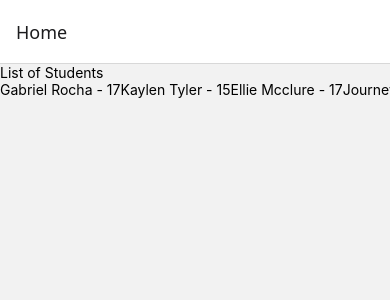
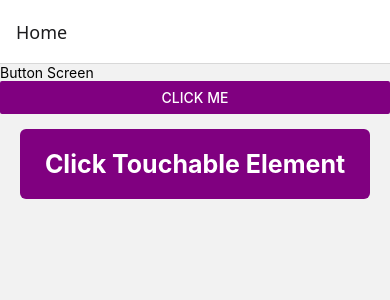
Before and after one commit to DusanPeric44/first-react-app-dec25, a React Native app: screen /Home in a window 390 px wide. Shown: the top 300 px of the page. Built offline with nearby package versions, Linux system fonts and the light colour scheme.

Commit message:
module 6

```diff
--- a/App.js
+++ b/App.js
@@ -5,6 +5,7 @@ import { StyleSheet, Text, View } from "react-native";
 import MainScreen from "./screens/MainScreen";
 import ExcerciseScreen from "./screens/ExerciseScreen";
 import ListScreen from "./screens/ListScreen";
+import ButtonScreen from "./screens/ButtonScreen";
 
 const Stack = createStackNavigator();
 
@@ -12,7 +13,7 @@ export default function App() {
   return (
     <NavigationContainer>
       <Stack.Navigator>
-        <Stack.Screen name="Home" component={ListScreen}></Stack.Screen>
+        <Stack.Screen name="Home" component={ButtonScreen}></Stack.Screen>
       </Stack.Navigator>
     </NavigationContainer>
   );
--- /dev/null
+++ b/screens/ButtonScreen.js
@@ -0,0 +1,41 @@
+import React from "react";
+import { View, Text, StyleSheet, Button, TouchableOpacity } from "react-native";
+
+const ButtonScreen = () => {
+  let counter = 0;
+  let counter1 = 0;
+  return (
+    <View>
+      <Text>Button Screen</Text>
+      <Button
+        title="Click me"
+        color="purple"
+        onPress={() => console.log("Button Clicked: ", counter++)}
+      ></Button>
+      <TouchableOpacity
+        style={styles.touchableBtn}
+        onPress={() => console.log("TouchableOpacity clicked: ", counter1++)}
+      >
+        <Text style={styles.txtStyle}>Click Touchable Element</Text>
+      </TouchableOpacity>
+    </View>
+  );
+};
+
+const styles = StyleSheet.create({
+  touchableBtn: {
+    backgroundColor: "purple",
+    marginVertical: 15,
+    padding: 20,
+    borderRadius: 6,
+    marginHorizontal: 20,
+  },
+  txtStyle: {
+    color: "white",
+    textAlign: "center",
+    fontSize: 25,
+    fontWeight: "bold",
+  },
+});
+
+export default ButtonScreen;
```
